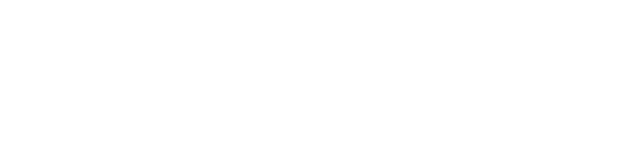
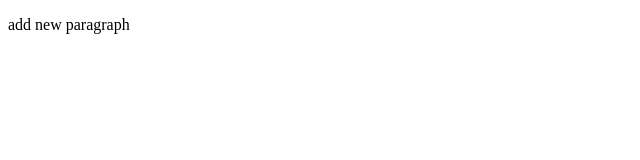
Before and after one commit to AmanGupta321/MCA, a plain HTML site: page index.html in a window 1280 px wide. Shown: the whole page, without its empty margins (0-640 px from the left). Drawn offline with Linux system fonts and the light colour scheme.

Commit message:
add new files of html

```diff
--- a/index.html
+++ b/index.html
@@ -6,6 +6,8 @@
     <title>Document</title>
 </head>
 <body>
+    <p>add new paragraph
+    </p>
 
 </body>
 </html>
```
Also changed, not shown: 1 other file.
